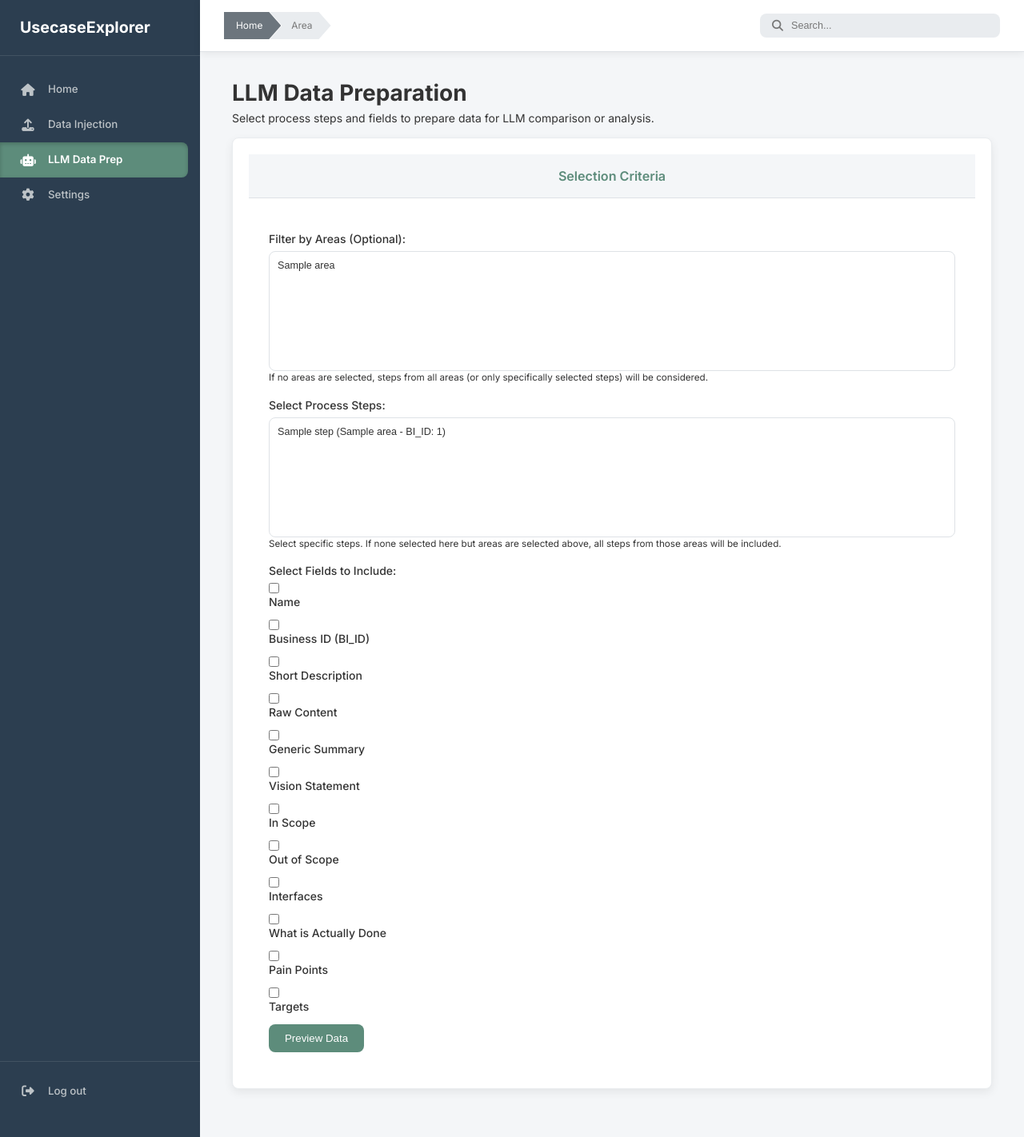
After one commit to TheReallyRealComedian/UsecaseExplorer, a Flask app: page /llm/data-prep in a window 1280 px wide. The commit adds this page. Shown: the whole page at 80% size. Run offline with Flask 3, Linux system fonts and the light colour scheme; a user stored in the database is signed in; tables that the repository leaves empty hold one stand-in row (values such as "Sample post").

Commit message:
Add LLM Data Preparation page with filtering options and data preview functionality

```diff
--- a/backend/routes/llm_routes.py
+++ b/backend/routes/llm_routes.py
@@ -1,26 +1,120 @@
 # backend/routes/llm_routes.py
-from flask import Blueprint, request, flash, redirect, url_for
+from flask import Blueprint, request, flash, redirect, url_for, render_template
 from flask_login import login_required
+from sqlalchemy.orm import joinedload
 
-# Import Session/Models if needed for actual logic later
-# from ..app import SessionLocal
-# from ..models import UseCase
+from ..db import SessionLocal
+from ..models import ProcessStep, Area
 
 # Define the blueprint
-llm_routes = Blueprint('llm', __name__, url_prefix='/llm') # URL prefix
+llm_routes = Blueprint('llm', __name__,
+                       template_folder='../templates', # Ensure templates can be found
+                       url_prefix='/llm')
 
-# Placeholder route for analyzing a use case
-# Could be POST if triggered by a button/form, or GET if it displays a form first
-# Let's assume POST for now, triggered by a button
-@llm_routes.route('/analyze/<int:usecase_id>', methods=['POST', 'GET']) # Allow GET for now too
+# Define which ProcessStep fields are selectable by the user
+SELECTABLE_STEP_FIELDS = {
+    'name': "Name",
+    'bi_id': "Business ID (BI_ID)",
+    'step_description': "Short Description",
+    'raw_content': "Raw Content",
+    'summary': "Generic Summary",
+    'vision_statement': "Vision Statement",
+    'in_scope': "In Scope",
+    'out_of_scope': "Out of Scope",
+    'interfaces_text': "Interfaces",
+    'what_is_actually_done': "What is Actually Done",
+    'pain_points': "Pain Points",
+    'targets_text': "Targets",
+    # Add more fields from ProcessStep model as needed
+    # 'llm_comment_1': "LLM Comment 1", # Example if you want to include these
+}
+
+
+@llm_routes.route('/data-prep', methods=['GET', 'POST'])
+@login_required
+def llm_data_prep_page():
+    session = SessionLocal()
+    try:
+        areas = session.query(Area).order_by(Area.name).all()
+        # Fetch steps with their area for potential filtering display
+        all_steps = session.query(ProcessStep).options(joinedload(ProcessStep.area)).order_by(ProcessStep.name).all()
+
+        prepared_data = None
+        selected_area_ids_int = []
+        selected_step_ids_int = []
+        selected_fields_form = []
+
+        if request.method == 'POST':
+            selected_area_ids_str = request.form.getlist('area_ids')
+            selected_step_ids_str = request.form.getlist('step_ids')
+            selected_fields_form = request.form.getlist('fields')
+
+            selected_area_ids_int = [int(id_str) for id_str in selected_area_ids_str if id_str.isdigit()]
+            selected_step_ids_int = [int(id_str) for id_str in selected_step_ids_str if id_str.isdigit()]
+
+            if not selected_fields_form:
+                flash("Please select at least one field to preview.", "warning")
+            else:
+                query = session.query(ProcessStep)
+                if selected_step_ids_int:
+                    query = query.filter(ProcessStep.id.in_(selected_step_ids_int))
+                elif selected_area_ids_int: # If no specific steps, but areas are selected
+                    query = query.filter(ProcessStep.area_id.in_(selected_area_ids_int))
+                # If neither steps nor areas selected, query will fetch all steps.
+
+                steps_for_preview = query.order_by(ProcessStep.area_id, ProcessStep.name).all()
+
+                if not steps_for_preview:
+                    flash("No process steps found matching your criteria.", "info")
+                else:
+                    prepared_data = []
+                    for step in steps_for_preview:
+                        step_data = {'id': step.id} # Always include ID for reference
+                        for field_key in selected_fields_form:
+                            if hasattr(step, field_key):
+                                step_data[field_key] = getattr(step, field_key)
+                            else:
+                                step_data[field_key] = "N/A (invalid field)"
+                        prepared_data.append(step_data)
+
+                    if not prepared_data:
+                         flash("No data to preview after filtering fields.", "info")
+
+        return render_template(
+            'llm_data_prep.html',
+            title="LLM Data Preparation",
+            areas=areas,
+            all_steps=all_steps,
+            selectable_fields=SELECTABLE_STEP_FIELDS,
+            prepared_data=prepared_data,
+            selected_area_ids=selected_area_ids_int,
+            selected_step_ids=selected_step_ids_int,
+            selected_fields_form=selected_fields_form
+        )
+
+    except Exception as e:
+        print(f"Error in LLM data prep page: {e}")
+        flash("An error occurred while preparing data. Please try again.", "danger")
+        return render_template(
+            'llm_data_prep.html',
+            title="LLM Data Preparation",
+            areas=[],
+            all_steps=[],
+            selectable_fields=SELECTABLE_STEP_FIELDS,
+            prepared_data=None,
+            selected_area_ids=[],
+            selected_step_ids=[],
+            selected_fields_form=[]
+        )
+    finally:
+        SessionLocal.remove()
+
+
+@llm_routes.route('/analyze/<int:usecase_id>', methods=['POST', 'GET'])
 @login_required
 def analyze_usecase(usecase_id):
     """Handles triggering an LLM analysis for a specific Use Case."""
-
-    # Placeholder logic: Just flash a message and redirect back
     flash(f"LLM analysis for Use Case ID {usecase_id} requested. Not implemented yet.", "info")
-
-    # Redirect back to the use case detail page
     return redirect(url_for('usecases.view_usecase', usecase_id=usecase_id))
 
 # Add other LLM-related routes here later if needed
--- a/backend/static/css/style.css
+++ b/backend/static/css/style.css
@@ -1083,13 +1083,27 @@ form button[type="submit"]:hover,
     border-bottom-color: var(--raw-light-grey-300);
 }
 
-/* Remove old .usecase-detail-page dl specific styles if they conflict */
-/* It's better to use the new .info-list consistently */
-/*
-.usecase-detail-page dl,
-.usecase-detail-page dt,
-.usecase-detail-page dd {
-    /* Consider removing these if all DLs now use .info-list */
-    /* If kept, ensure they don't override .info-list undesirably */
-/* }
-*/
+/* --- LLM Data Prep Page --- */
+.llm-data-prep-page .card-title {
+    font-size: 1.15rem; /* Slightly smaller than main page card titles */
+}
+
+.llm-data-prep-page .form-select[multiple] {
+    min-height: 150px; /* Ensure multi-selects have a decent height */
+}
+
+.llm-data-prep-page .form-check-inline {
+    margin-right: 1.5rem; /* More space between checkboxes */
+    margin-bottom: 0.5rem;
+}
+
+.llm-data-prep-page .table th,
+.llm-data-prep-page .table td {
+    vertical-align: middle;
+}
+
+.llm-data-prep-page .table pre {
+    font-size: 0.85rem; /* Smaller pre in table */
+    max-height: 150px;
+    overflow-y: auto;
+}
--- a/backend/templates/base.html
+++ b/backend/templates/base.html
@@ -29,6 +29,12 @@
                          <span>Data Injection</span>
                      </a>
                  </li>
+                 <li class="{{ 'active' if request.endpoint == 'llm.llm_data_prep_page' else '' }}">
+                    <a href="{{ url_for('llm.llm_data_prep_page') }}">
+                        <i class="fas fa-robot"></i>
+                        <span>LLM Data Prep</span>
+                    </a>
+                </li>
                   <li>
                     <a href="#">
                         <i class="fas fa-cog"></i>
--- /dev/null
+++ b/backend/templates/llm_data_prep.html
@@ -0,0 +1,147 @@
+{% extends "base.html" %}
+
+{% block title %}{{ title }} - Usecase Explorer{% endblock %}
+
+{% block content %}
+<div class="llm-data-prep-page">
+    <h1>{{ title }}</h1>
+    <p class="mb-3">Select process steps and fields to prepare data for LLM comparison or analysis.</p>
+
+    <form method="POST" class="card mb-4">
+        <div class="card-header">
+            <h2 class="card-title mb-0">Selection Criteria</h2>
+        </div>
+        <div class="card-body">
+            <div class="row">
+                <div class="col-md-6 mb-3">
+                    <label for="area_ids" class="form-label">Filter by Areas (Optional):</label>
+                    <select name="area_ids" id="area_ids" class="form-select" multiple size="5">
+                        {% for area in areas %}
+                            <option value="{{ area.id }}" {% if area.id in selected_area_ids %}selected{% endif %}>
+                                {{ area.name }}
+                            </option>
+                        {% endfor %}
+                    </select>
+                    <small class="form-text text-muted">If no areas are selected, steps from all areas (or only specifically selected steps) will be considered.</small>
+                </div>
+
+                <div class="col-md-6 mb-3">
+                    <label for="step_ids" class="form-label">Select Process Steps:</label>
+                    <select name="step_ids" id="step_ids" class="form-select" multiple size="8">
+                        {% for step in all_steps %}
+                            <option value="{{ step.id }}" {% if step.id in selected_step_ids %}selected{% endif %}>
+                                {{ step.name }} ({{ step.area.name if step.area else 'No Area' }} - BI_ID: {{ step.bi_id }})
+                            </option>
+                        {% endfor %}
+                    </select>
+                    <small class="form-text text-muted">Select specific steps. If none selected here but areas are selected above, all steps from those areas will be included.</small>
+                </div>
+            </div>
+
+            <div class="mb-4"> {# Increased margin for better separation #}
+                <label class="form-label d-block">Select Fields to Include:</label>
+                {% for field_key, field_name in selectable_fields.items() %}
+                <div class="form-check form-check-inline">
+                    <input class="form-check-input" type="checkbox" name="fields" value="{{ field_key }}" id="field_{{ field_key }}"
+                           {% if field_key in selected_fields_form %}checked{% endif %}>
+                    <label class="form-check-label" for="field_{{ field_key }}">{{ field_name }}</label>
+                </div>
+                {% endfor %}
+            </div>
+
+            <button type="submit" class="btn btn-primary">Preview Data</button>
+        </div>
+    </form>
+
+    {% if prepared_data is not none %}
+    <div class="card">
+        <div class="card-header">
+            <h2 class="card-title mb-0">Prepared Data Preview</h2>
+        </div>
+        <div class="card-body">
+            {% if prepared_data %}
+                <p>Found {{ prepared_data|length }} process step(s) matching your criteria with the selected fields:</p>
+                <div class="table-responsive"> {# For potentially wide tables #}
+                    <table class="table table-striped table-bordered table-hover">
+                        <thead class="table-light">
+                            <tr>
+                                <th>Step ID</th>
+                                {% for field_key in selected_fields_form %}
+                                    <th>{{ selectable_fields.get(field_key, field_key|capitalize) }}</th>
+                                {% endfor %}
+                            </tr>
+                        </thead>
+                        <tbody>
+                            {% for step_item in prepared_data %}
+                            <tr>
+                                <td>
+                                    <a href="{{ url_for('steps.view_step', step_id=step_item.id) }}" title="View full step details">{{ step_item.id }}</a>
+                                </td>
+                                {% for field_key in selected_fields_form %}
+                                    <td>
+                                        {% if step_item[field_key] is string and '\n' in step_item[field_key] %}
+                                            <pre style="white-space: pre-wrap; word-break: break-word; margin-bottom: 0; background-color: transparent; border: none; padding: 0; font-size: inherit;">{{ step_item[field_key] | default('N/A', true) }}</pre>
+                                        {% else %}
+                                            {{ step_item[field_key] | default('N/A', true) }}
+                                        {% endif %}
+                                    </td>
+                                {% endfor %}
+                            </tr>
+                            {% endfor %}
+                        </tbody>
+                    </table>
+                </div>
+
+                {# You could add a button here to "Copy to Clipboard" or "Send to LLM" in the future #}
+                {# Example: Outputting as JSON for easier copy/paste for LLM #}
+                <h4 class="mt-4">Formatted for LLM (JSON):</h4>
+                <pre class="bg-light p-3 rounded" style="max-height: 400px; overflow-y: auto;">{{ prepared_data | tojson(indent=2) }}</pre>
+
+            {% else %}
+                <p class="text-muted"><em>No data to preview based on current selections. Try adjusting your filters or ensure steps exist.</em></p>
+            {% endif %}
+        </div>
+    </div>
+    {% endif %}
+
+</div>
+
+{# Optional: JavaScript for dynamic filtering of steps based on area selection #}
+{# This is a bit more involved, but would improve UX. For now, it's server-side filtered on submit. #}
+{#
+<script>
+document.addEventListener('DOMContentLoaded', function () {
+    const areaSelect = document.getElementById('area_ids');
+    const stepSelect = document.getElementById('step_ids');
+    const allStepOptions = Array.from(stepSelect.options).map(opt => ({
+        value: opt.value,
+        text: opt.text,
+        areaId: opt.dataset.areaId // You'd need to add data-area-id="{{ step.area_id }}" to step options in the loop
+    }));
+
+    if (areaSelect && stepSelect) {
+        areaSelect.addEventListener('change', function () {
+            const selectedAreaIds = Array.from(areaSelect.selectedOptions).map(opt => opt.value);
+            const currentSelectedStepValues = Array.from(stepSelect.selectedOptions).map(opt => opt.value);
+
+            stepSelect.innerHTML = ''; // Clear current options
+
+            allStepOptions.forEach(stepOpt => {
+                if (selectedAreaIds.length === 0 || selectedAreaIds.includes(stepOpt.areaId)) {
+                    const option = new Option(stepOpt.text, stepOpt.value);
+                    if (currentSelectedStepValues.includes(stepOpt.value)) {
+                        option.selected = true;
+                    }
+                    stepSelect.add(option);
+                }
+            });
+        });
+        // Trigger change on load if areas are pre-selected (e.g., after form submission)
+        if (Array.from(areaSelect.selectedOptions).length > 0) {
+            areaSelect.dispatchEvent(new Event('change'));
+        }
+    }
+});
+</script>
+#}
+{% endblock %}
```
